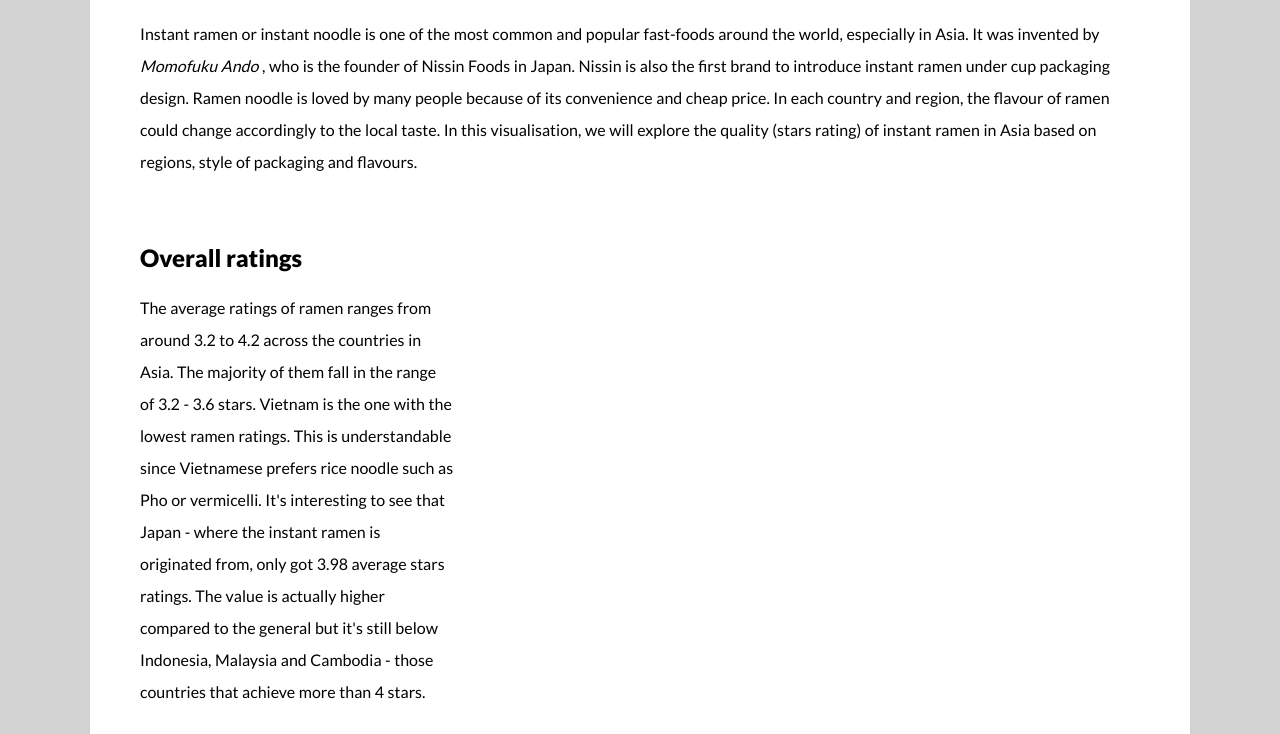
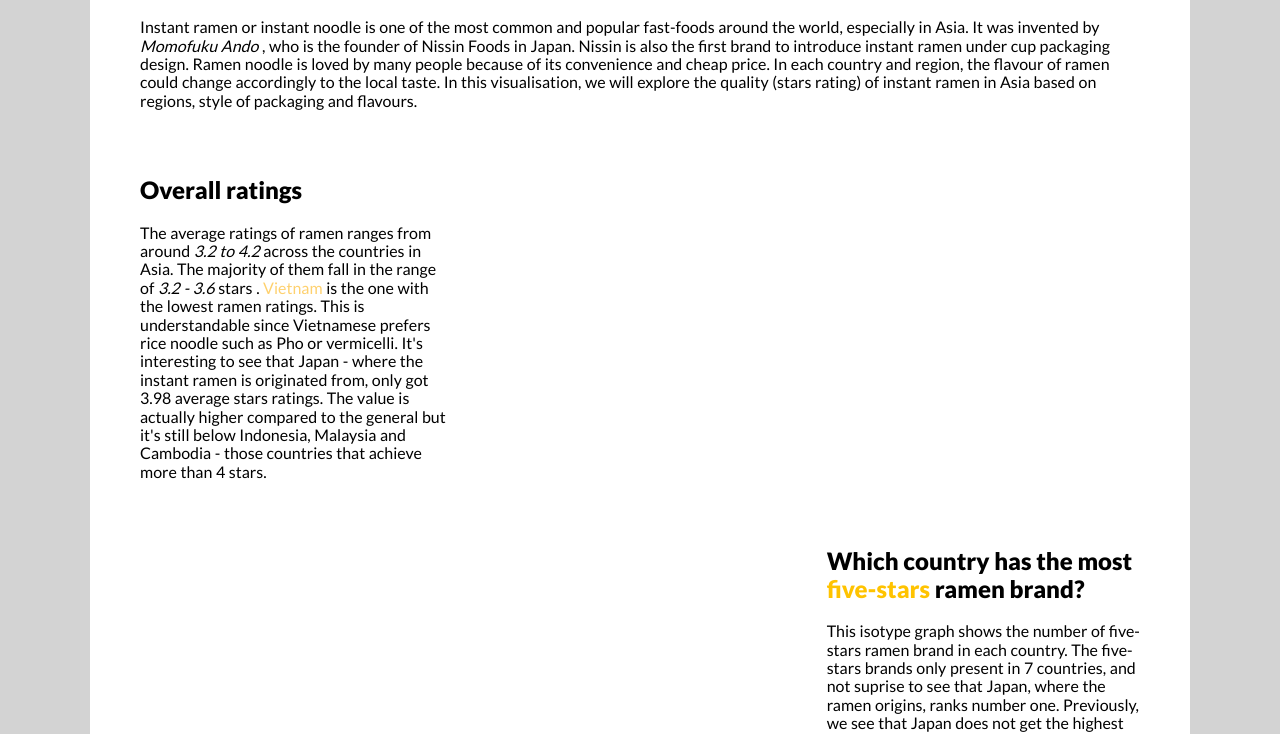
Before and after one commit to aimeetrangnguyen/FIT3179, a plain HTML site: page map/using_purecss.html in a window 1280 px wide. Shown: the part 75-809 px from the top of the page. Drawn offline with nearby package versions, Linux system fonts and the light colour scheme; a script that the page names is missing.

Commit message:
Update using_purecss.html

```diff
--- a/map/using_purecss.html
+++ b/map/using_purecss.html
@@ -58,7 +58,7 @@
   word-spacing: 0.5px;
    }
     p {
-  line-height: 2 ;
+  line-height: 1.15 ;
 }
     span.italic {
       font-style: italic
@@ -83,8 +83,8 @@
         <div class="pure-u-1-3">
           <div class="description description-left">
             <h2>Overall ratings</h2>
-            <p> The average ratings of ramen ranges from around 3.2 to 4.2 across the countries
-in Asia. The majority of them fall in the range of 3.2 - 3.6 stars. Vietnam is the one
+            <p> The average ratings of ramen ranges from around <span class = "italic"> 3.2 to 4.2 </span> across the countries
+              in Asia. The majority of them fall in the range of <span class = "italic"> 3.2 - 3.6 </span> stars . <span style = 'color: #fed16f;' style= 'font-weight:bold'>Vietnam </span> is the one
 with the lowest ramen ratings. This is understandable since Vietnamese prefers rice noodle
 such as Pho or vermicelli. It's interesting to see that Japan - where the instant ramen is
 originated from, only got 3.98 average stars ratings. The value is actually higher compared to the general but it's still below Indonesia, Malaysia and Cambodia - those countries that achieve more than 4 stars.
```
